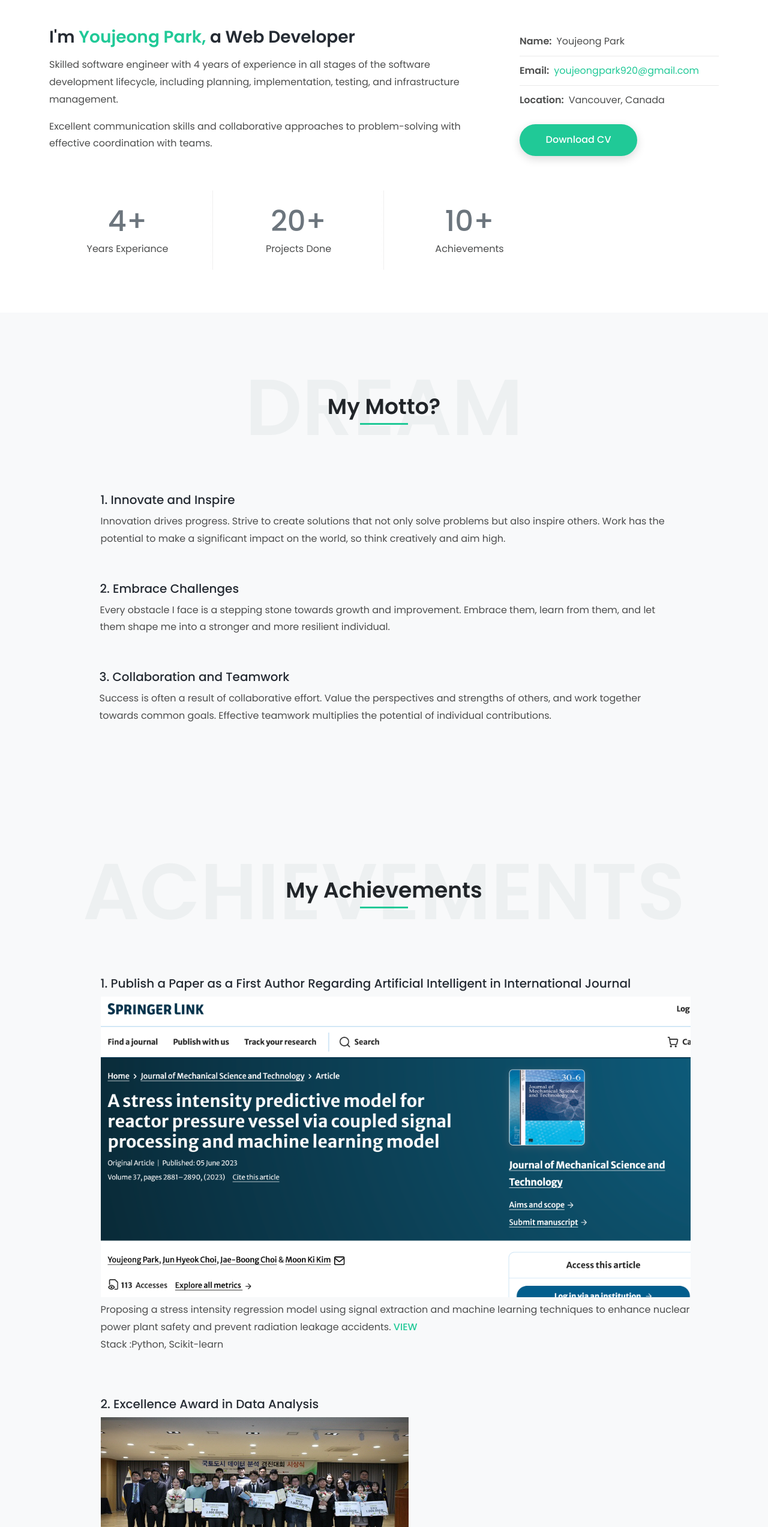
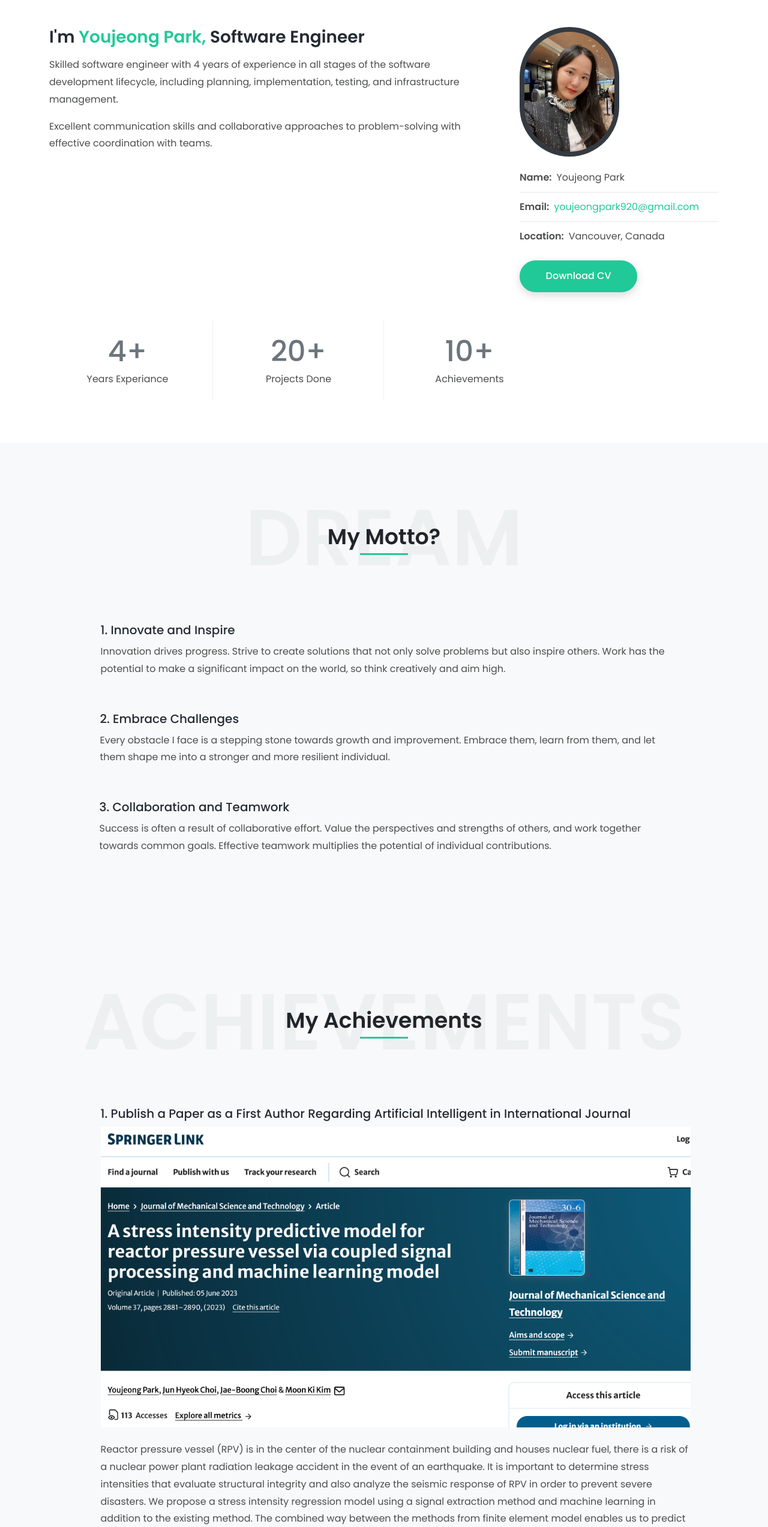
Before and after one commit to YoujeongPark/YoujeongPark, a plain HTML site: page index.html in a window 1280 px wide. Shown: the part 1047-3592 px from the top of the page at 60% size. Drawn offline with Linux system fonts and the light colour scheme.

Commit message:
feat : youjeongpark

```diff
--- a/index.html
+++ b/index.html
@@ -148,7 +148,7 @@
 
           <div class="row gy-5">
             <div class="col-lg-7 col-xl-8 text-center text-lg-start">
-              <h2 class="text-7 fw-600 mb-3">I'm <span class="text-primary">Youjeong Park,</span> a Web Developer</h2>
+              <h2 class="text-7 fw-600 mb-3">I'm <span class="text-primary">Youjeong Park,</span> Software Engineer</h2>
               <p>Skilled software engineer with 4 years of experience in all stages of the software development
                 lifecycle, including planning, implementation, testing, and infrastructure management. </p>
               <p>Excellent communication skills and collaborative approaches to problem-solving with effective
@@ -156,6 +156,9 @@
             </div>
             <div class="col-lg-5 col-xl-4">
               <div class="ps-lg-4">
+                <span class="bg-dark-2 rounded-pill p-2 mb-lg-1 d-none d-lg-inline-block">
+                  <img class="img-fluid rounded-pill d-block" src="images/profile.jpeg" title="I'm Simone" alt="" style="width: 150px;">
+                </span>
                 <ul class="list-style-2">
                   <li class=""><span class="fw-600 me-2">Name:</span>Youjeong Park</li>
                   <!-- <li class=""><span class="fw-600 me-2">Email:</span><a href="youjeongpark920:chat@gmail.com">youjeongpark920@gmail.com</a></li> -->
@@ -262,11 +265,12 @@
                   <h3>1. Publish a Paper as a First Author Regarding Artificial Intelligent in International Journal
                   </h3>
                   <img class="img-fluid" alt="" src="images/projects/achievement-0.png">
-                  <p class="mb-0">Proposing a stress intensity regression model using signal extraction and machine
-                    learning techniques to enhance nuclear power plant safety and prevent radiation leakage accidents.
+                  <p></p>
+                  <p class="mb-0">Reactor pressure vessel (RPV) is in the center of the nuclear containment building and houses nuclear fuel, there is a risk of a nuclear power plant radiation leakage accident in the event of an earthquake. It is important to determine stress intensities that evaluate structural integrity and also analyze the seismic response of RPV in order to prevent severe disasters. We propose a stress intensity regression model using a signal extraction method and machine learning in addition to the existing method. The combined way between the methods from finite element model enables us to predict the stress intensity immediately with only signal features and properties. It could be an additional verification tool to ensure safety of nuclear power plants.
                     <a href="https://link.springer.com/article/10.1007/s12206-023-0514-6" class="fw-500"
                       target="_blank">VIEW</a>
                   </p>
+
 
                   <p>Stack :Python, Scikit-learn</p>
                 </div>
@@ -276,6 +280,7 @@
                   <h3>2. Excellence Award in Data Analysis
                   </h3>
                   <img class="img-fluid" alt="" src="images/projects/achievement-1.jpg">
+                  <p></p>
                   <p class="mb-0">Analyzing and solving urban problems faced by local governments, such as
                     transportation, disasters, and environment, through data-driven solutions using machine learning.
                     <a href="https://www.edaily.co.kr/news/read?newsId=01561286622721800&mediaCodeNo=257&OutLnkChk=Y"
```
Also changed, not shown: images/profile.jpeg (added).
